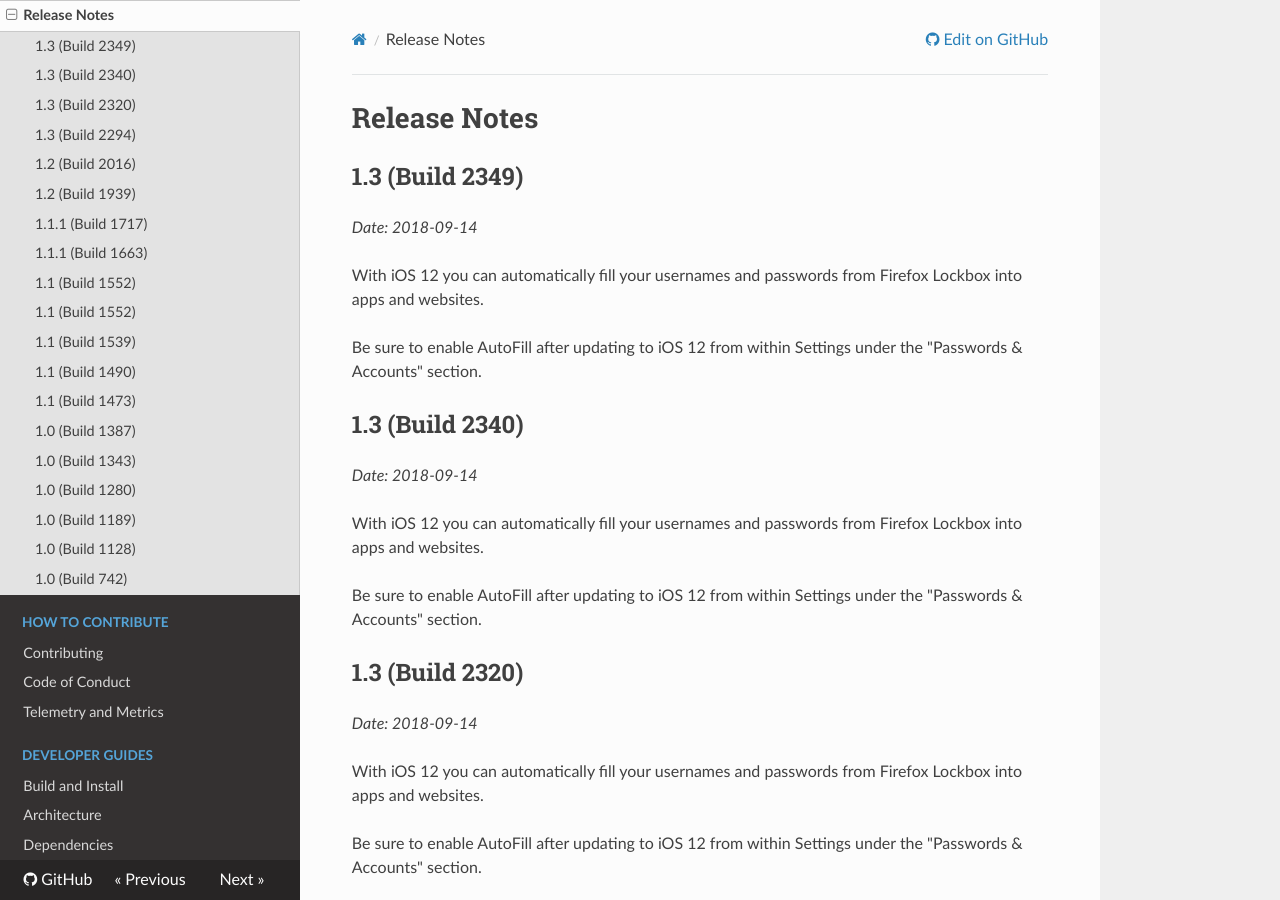
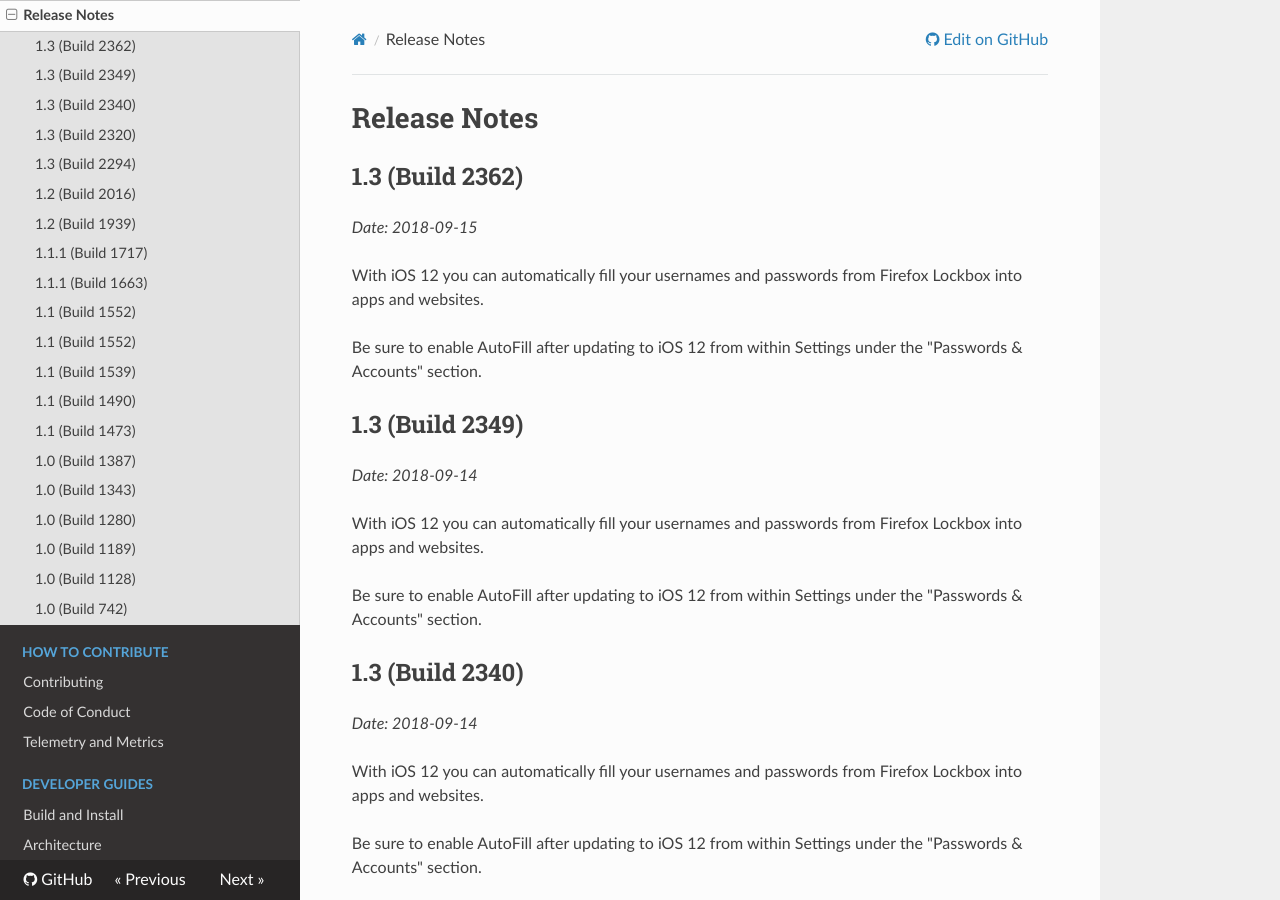
Before and after one commit to mozilla-lockwise/lockwise-ios, an MkDocs documentation site: the page built from docs/release-notes.md, in a window 1280 px wide and 900 px high. Built offline with MkDocs 1.6.1, drawn with Linux system fonts in a browser that asks for light colours; nearby versions of some CDN libraries.

Commit message:
add final release note

```diff
--- a/docs/release-notes.md
+++ b/docs/release-notes.md
@@ -1,4 +1,12 @@
 # Release Notes
+
+## 1.3 (Build 2362)
+
+_Date: 2018-09-15_
+
+With iOS 12 you can automatically fill your usernames and passwords from Firefox Lockbox into apps and websites.
+
+Be sure to enable AutoFill after updating to iOS 12 from within Settings under the "Passwords & Accounts" section.
 
 ## 1.3 (Build 2349)
 
```
